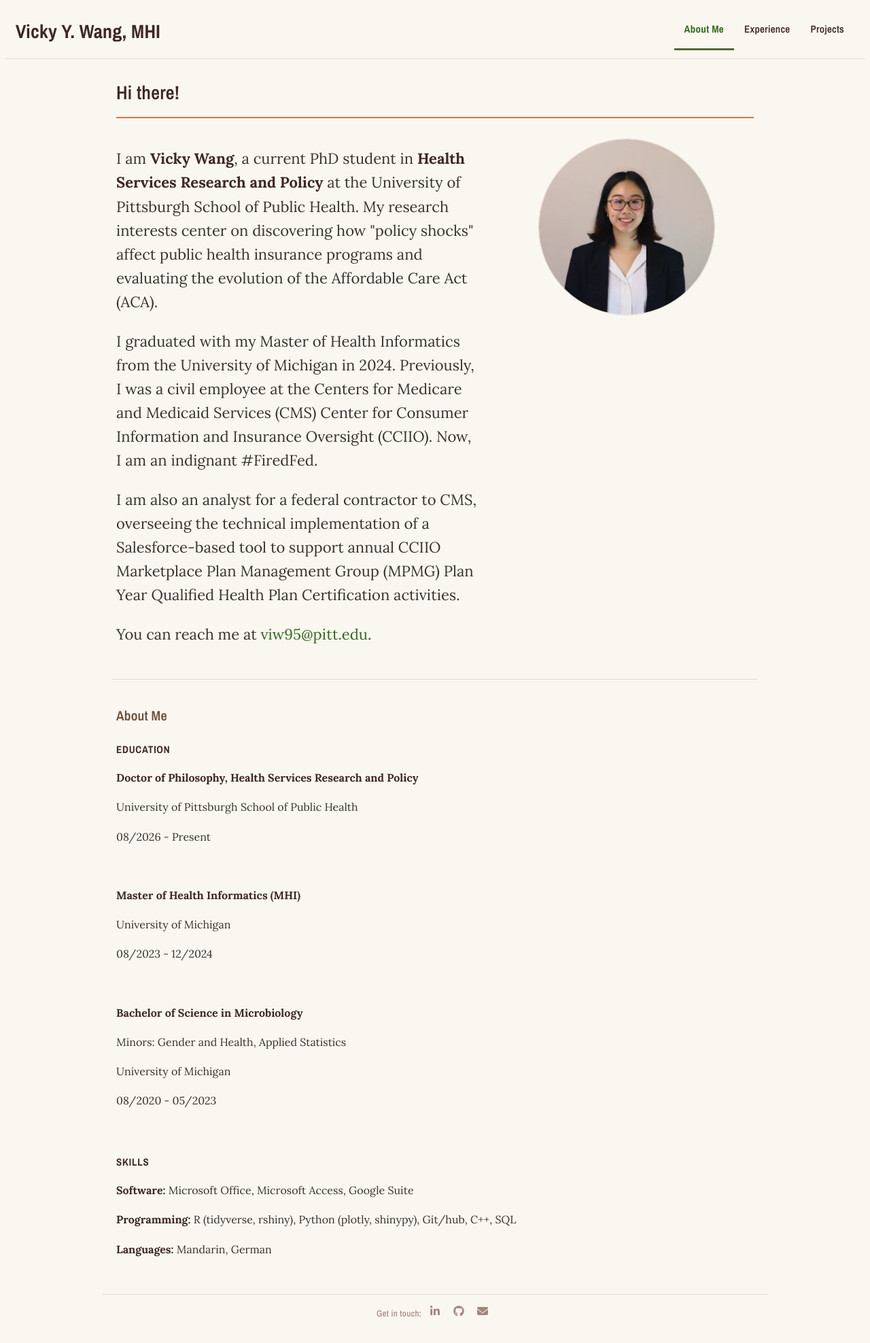
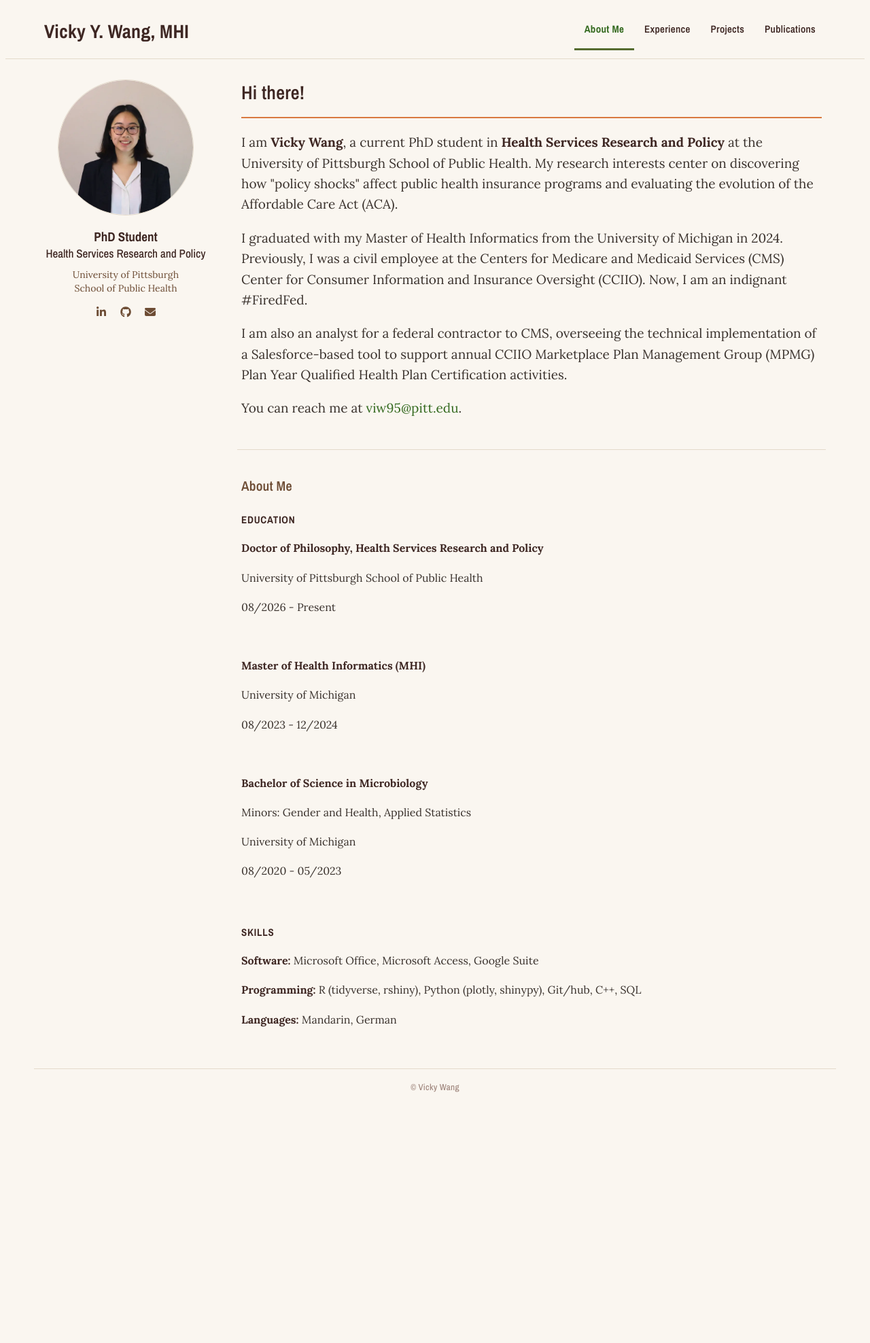
Before and after one commit to viwack/me, a plain HTML site: page docs/index.html in a window 1280 px wide. Shown: the whole page at 68% size. After the commit the page ends 1647 px from the top, so only its background shows below. Drawn offline with nearby package versions, Linux system fonts and the light colour scheme.

Commit message:
pfp sidebar

```diff
--- a/docs/index.html
+++ b/docs/index.html
@@ -411,6 +411,39 @@ a:hover{text-decoration:none}
   .timeline-content{width:100%}
 }
 
+/* ---- sidebar layout ---- */
+.navbar-default .navwrap{max-width:1180px}
+.layout{max-width:1180px;margin:0 auto;padding:0 15px;display:grid;grid-template-columns:240px minmax(0,1fr);gap:44px;align-items:start}
+.sidebar{position:sticky;top:24px;padding:30px 0;text-align:center}
+.sidebar-photo{width:200px;height:200px;border-radius:50%;object-fit:cover;border:1px solid var(--hairline);margin:0 auto 18px}
+.sidebar p{margin:0 0 10px;line-height:1.4}
+.sidebar-role{font-family:'Archivo Narrow',sans-serif;font-size:17px;color:var(--brown-deep)}
+.sidebar-role strong{font-size:19px}
+.sidebar-affil{font-size:14px;color:var(--brown)}
+.sidebar-links{margin-top:14px}
+.sidebar-links a{color:var(--brown);margin:0 8px;border-bottom:none}
+.sidebar-links a:hover{color:var(--orange-deep);border-bottom:none}
+.content{min-width:0}
+.intro-bio p{font-size:19px}
+.site-footer{max-width:1180px}
+/* ---- publications ---- */
+.pub-card{display:flex;gap:24px;background:#fff;border:1px solid var(--hairline);border-left:4px solid var(--orange);border-radius:5px;padding:22px 26px;margin-bottom:22px}
+.pub-thumb{flex:0 0 220px;width:220px;height:auto;align-self:flex-start;border:1px solid var(--hairline);border-radius:4px;margin:0;background:var(--cream)}
+.pub-body{flex:1;min-width:0}
+.pub-title{text-transform:none;letter-spacing:.2px;font-size:19px;line-height:1.35;color:var(--brown-deep);margin:0 0 8px}
+.pub-title a{color:var(--brown-deep)}
+.pub-title a:hover{color:var(--orange-deep)}
+.pub-authors{margin-bottom:4px;font-size:15px}
+.pub-venue{margin-bottom:10px;font-size:14px;color:var(--brown)}
+.pub-desc{font-size:15px;margin-bottom:8px}
+@media (max-width:860px){
+  .layout{grid-template-columns:1fr;gap:0}
+  .sidebar{position:static;padding:22px 0 6px;border-bottom:1px solid var(--hairline)}
+  .sidebar-photo{width:140px;height:140px}
+  .pub-card{flex-direction:column}
+  .pub-thumb{flex:none;width:100%;max-width:360px}
+}
+
 </style>
 </head>
 <body>
@@ -422,27 +455,32 @@ a:hover{text-decoration:none}
       <li data-tab="about"><a href="#about">About Me</a></li>
       <li data-tab="experience"><a href="#experience">Experience</a></li>
       <li data-tab="projects"><a href="#projects">Projects</a></li>
+      <li data-tab="publications"><a href="#publications">Publications</a></li>
     </ul>
   </div>
 </header>
 
-<main class="container-fluid">
+<div class="layout">
+<aside class="sidebar">
+  <img class="sidebar-photo" src="img/headshot.webp" width="200" height="200" alt="Vicky Wang headshot" fetchpriority="high">
+  <p class="sidebar-role"><strong>PhD Student</strong><br>Health Services Research and Policy</p>
+  <p class="sidebar-affil">University of Pittsburgh<br>School of Public Health</p>
+  <div class="sidebar-links"><a href="https://www.linkedin.com/in/viwa" target="_blank" rel="noopener" aria-label="LinkedIn"><svg viewBox="0 0 448 512" width="16" height="16" fill="currentColor"><path d="M100.3 448H7.4V148.9h92.9zM53.8 108.1C24.1 108.1 0 83.5 0 53.8a53.8 53.8 0 0 1 107.6 0c0 29.7-24.1 54.3-53.8 54.3zM447.9 448h-92.7V302.4c0-34.7-.7-79.2-48.3-79.2-48.3 0-55.7 37.7-55.7 76.7V448h-92.8V148.9h89.1v40.8h1.3c12.4-23.5 42.7-48.3 87.9-48.3 94 0 111.3 61.9 111.3 142.3V448z"/></svg></a>
+  <a href="https://github.com/viwack" target="_blank" rel="noopener" aria-label="GitHub"><svg viewBox="0 0 496 512" width="16" height="16" fill="currentColor"><path d="M165.9 397.4c0 2-2.3 3.6-5.2 3.6-3.3.3-5.6-1.3-5.6-3.6 0-2 2.3-3.6 5.2-3.6 3-.3 5.6 1.3 5.6 3.6zm-31.1-4.5c-.7 2 1.3 4.3 4.3 4.9 2.6 1 5.6 0 6.2-2s-1.3-4.3-4.3-5.2c-2.6-.7-5.5.3-6.2 2.3zm44.2-1.7c-2.9.7-4.9 2.6-4.6 4.9.3 2 2.9 3.3 5.9 2.6 2.9-.7 4.9-2.6 4.6-4.6-.3-1.9-3-3.2-5.9-2.9zM244.8 8C106.1 8 0 113.3 0 252c0 110.9 69.8 205.8 169.5 239.2 12.8 2.3 17.3-5.6 17.3-12.1 0-6.2-.3-40.4-.3-61.4 0 0-70 15-84.7-29.8 0 0-11.4-29.1-27.8-36.6 0 0-22.9-15.7 1.6-15.4 0 0 24.9 2 38.6 25.8 21.9 38.6 58.6 27.5 72.9 20.9 2.3-16 8.8-27.1 16-33.7-55.9-6.2-112.3-14.3-112.3-110.5 0-27.5 7.6-41.3 23.6-58.9-2.6-6.5-11.1-33.3 2.6-67.9 20.9-6.5 69 27 69 27 20-5.6 41.5-8.5 62.8-8.5s42.8 2.9 62.8 8.5c0 0 48.1-33.6 69-27 13.7 34.7 5.2 61.4 2.6 67.9 16 17.7 25.8 31.5 25.8 58.9 0 96.5-58.9 104.2-114.8 110.5 9.2 7.9 17 22.9 17 46.4 0 33.7-.3 75.4-.3 83.6 0 6.5 4.6 14.4 17.3 12.1C428.2 457.8 496 362.9 496 252 496 113.3 383.5 8 244.8 8z"/></svg></a>
+  <a href="mailto:viw95@pitt.edu" aria-label="Email"><svg viewBox="0 0 512 512" width="16" height="16" fill="currentColor"><path d="M48 64C21.5 64 0 85.5 0 112c0 15.1 7.1 29.3 19.2 38.4L236.8 313.6c11.4 8.5 27 8.5 38.4 0L492.8 150.4c12.1-9.1 19.2-23.3 19.2-38.4 0-26.5-21.5-48-48-48H48zM0 176v208c0 35.3 28.7 64 64 64h384c35.3 0 64-28.7 64-64V176L294.4 339.2a63.9 63.9 0 0 1-76.8 0L0 176z"/></svg></a></div>
+</aside>
+<main class="content">
 
 <!-- ABOUT -->
 <section class="page" id="about">
   <div class="content-box">
     <h2>Hi there!</h2>
-    <div class="row">
-      <div class="col7 intro-bio">
+    <div class="intro-bio">
         <p>I am <strong>Vicky Wang</strong>, a current PhD student in <strong>Health Services Research and Policy</strong> at the University of Pittsburgh School of Public Health. My research interests center on discovering how "policy shocks" affect public health insurance programs and evaluating the evolution of the Affordable Care Act (ACA).</p>
         <p>I graduated with my Master of Health Informatics from the University of Michigan in 2024. Previously, I was a civil employee at the Centers for Medicare and Medicaid Services (CMS) Center for Consumer Information and Insurance Oversight (CCIIO). Now, I am an indignant #FiredFed.</p>
         <p>I am also an analyst for a federal contractor to CMS, overseeing the technical implementation of a Salesforce-based tool to support annual CCIIO Marketplace Plan Management Group (MPMG) Plan Year Qualified Health Plan Certification activities.</p>
         <p>You can reach me at <a href="mailto:viw95@pitt.edu">viw95@pitt.edu</a>.</p>
       </div>
-      <div class="col5">
-        <div class="hero-photo"><img src="img/headshot.webp" width="260" height="260" alt="Vicky Wang headshot" fetchpriority="high"></div>
-      </div>
-    </div>
   </div>
   <div class="content-box">
     <h3>About Me</h3>
@@ -554,18 +592,35 @@ a:hover{text-decoration:none}
   </div>
 </section>
 
+<!-- PUBLICATIONS -->
+<section class="page" id="publications">
+  <div class="content-box">
+    <h3>Publications</h3>
+
+    <article class="pub-card">
+      <img class="pub-thumb" src="https://journals.plos.org/plosone/article/figure/image?size=medium&amp;id=10.1371/journal.pone.0357792.g002" alt="Heatmap of neighborhood resources by essential worker quintile" loading="lazy">
+      <div class="pub-body">
+        <h4 class="pub-title"><a href="https://journals.plos.org/plosone/article?id=10.1371/journal.pone.0357792" target="_blank" rel="noopener">Essential work, unequal places: Neighborhood characteristics of the essential workforce in the United States during the COVID-19 pandemic</a></h4>
+        <p class="pub-authors">Kate Duchowny, <strong>Vicky Wang</strong>, Grace Noppert, Robert Melendez, Lindsay Gypin, Philippa Clarke</p>
+        <p class="pub-venue"><em>PLOS ONE</em> 21(9): e0357792 &middot; September 30, 2026</p>
+        <p class="pub-desc">Links National Neighborhood Data Archive (NaNDA) data with American Community Survey estimates to describe where U.S. essential workers lived at the start of the COVID-19 pandemic. Neighborhoods with more essential workers had better access to food stores, but far less access to health care and parks and green space.</p>
+        <a class="btn btn-primary" href="https://journals.plos.org/plosone/article?id=10.1371/journal.pone.0357792" target="_blank" rel="noopener">Read the paper</a>
+      </div>
+    </article>
+
+    <!-- TO ADD A PUBLICATION: copy the whole <article class="pub-card"> block above,
+         paste it here, and change the image, title, authors, venue, description and links. -->
+  </div>
+</section>
+
 </main>
+</div>
 
-<footer class="site-footer">
-  <span>Get in touch: </span>
-  <a href="https://www.linkedin.com/in/viwa" target="_blank" rel="noopener" aria-label="LinkedIn"><svg viewBox="0 0 448 512" width="16" height="16" fill="currentColor"><path d="M100.3 448H7.4V148.9h92.9zM53.8 108.1C24.1 108.1 0 83.5 0 53.8a53.8 53.8 0 0 1 107.6 0c0 29.7-24.1 54.3-53.8 54.3zM447.9 448h-92.7V302.4c0-34.7-.7-79.2-48.3-79.2-48.3 0-55.7 37.7-55.7 76.7V448h-92.8V148.9h89.1v40.8h1.3c12.4-23.5 42.7-48.3 87.9-48.3 94 0 111.3 61.9 111.3 142.3V448z"/></svg></a>
-  <a href="https://github.com/viwack" target="_blank" rel="noopener" aria-label="GitHub"><svg viewBox="0 0 496 512" width="16" height="16" fill="currentColor"><path d="M165.9 397.4c0 2-2.3 3.6-5.2 3.6-3.3.3-5.6-1.3-5.6-3.6 0-2 2.3-3.6 5.2-3.6 3-.3 5.6 1.3 5.6 3.6zm-31.1-4.5c-.7 2 1.3 4.3 4.3 4.9 2.6 1 5.6 0 6.2-2s-1.3-4.3-4.3-5.2c-2.6-.7-5.5.3-6.2 2.3zm44.2-1.7c-2.9.7-4.9 2.6-4.6 4.9.3 2 2.9 3.3 5.9 2.6 2.9-.7 4.9-2.6 4.6-4.6-.3-1.9-3-3.2-5.9-2.9zM244.8 8C106.1 8 0 113.3 0 252c0 110.9 69.8 205.8 169.5 239.2 12.8 2.3 17.3-5.6 17.3-12.1 0-6.2-.3-40.4-.3-61.4 0 0-70 15-84.7-29.8 0 0-11.4-29.1-27.8-36.6 0 0-22.9-15.7 1.6-15.4 0 0 24.9 2 38.6 25.8 21.9 38.6 58.6 27.5 72.9 20.9 2.3-16 8.8-27.1 16-33.7-55.9-6.2-112.3-14.3-112.3-110.5 0-27.5 7.6-41.3 23.6-58.9-2.6-6.5-11.1-33.3 2.6-67.9 20.9-6.5 69 27 69 27 20-5.6 41.5-8.5 62.8-8.5s42.8 2.9 62.8 8.5c0 0 48.1-33.6 69-27 13.7 34.7 5.2 61.4 2.6 67.9 16 17.7 25.8 31.5 25.8 58.9 0 96.5-58.9 104.2-114.8 110.5 9.2 7.9 17 22.9 17 46.4 0 33.7-.3 75.4-.3 83.6 0 6.5 4.6 14.4 17.3 12.1C428.2 457.8 496 362.9 496 252 496 113.3 383.5 8 244.8 8z"/></svg></a>
-  <a href="mailto:viw95@pitt.edu" aria-label="Email"><svg viewBox="0 0 512 512" width="16" height="16" fill="currentColor"><path d="M48 64C21.5 64 0 85.5 0 112c0 15.1 7.1 29.3 19.2 38.4L236.8 313.6c11.4 8.5 27 8.5 38.4 0L492.8 150.4c12.1-9.1 19.2-23.3 19.2-38.4 0-26.5-21.5-48-48-48H48zM0 176v208c0 35.3 28.7 64 64 64h384c35.3 0 64-28.7 64-64V176L294.4 339.2a63.9 63.9 0 0 1-76.8 0L0 176z"/></svg></a>
-</footer>
+<footer class="site-footer"><span>&copy; Vicky Wang</span></footer>
 
 <script>
 (function(){
-  var pages=["about","experience","projects"], subs=["professional","teaching","research","practice","fun"];
+  var pages=["about","experience","projects","publications"], subs=["professional","teaching","research","practice","fun"];
   var $=function(s){return document.querySelectorAll(s)};
   function route(){
     var h=location.hash.replace("#","").split("/"), p=pages.indexOf(h[0])>-1?h[0]:"about";
```
